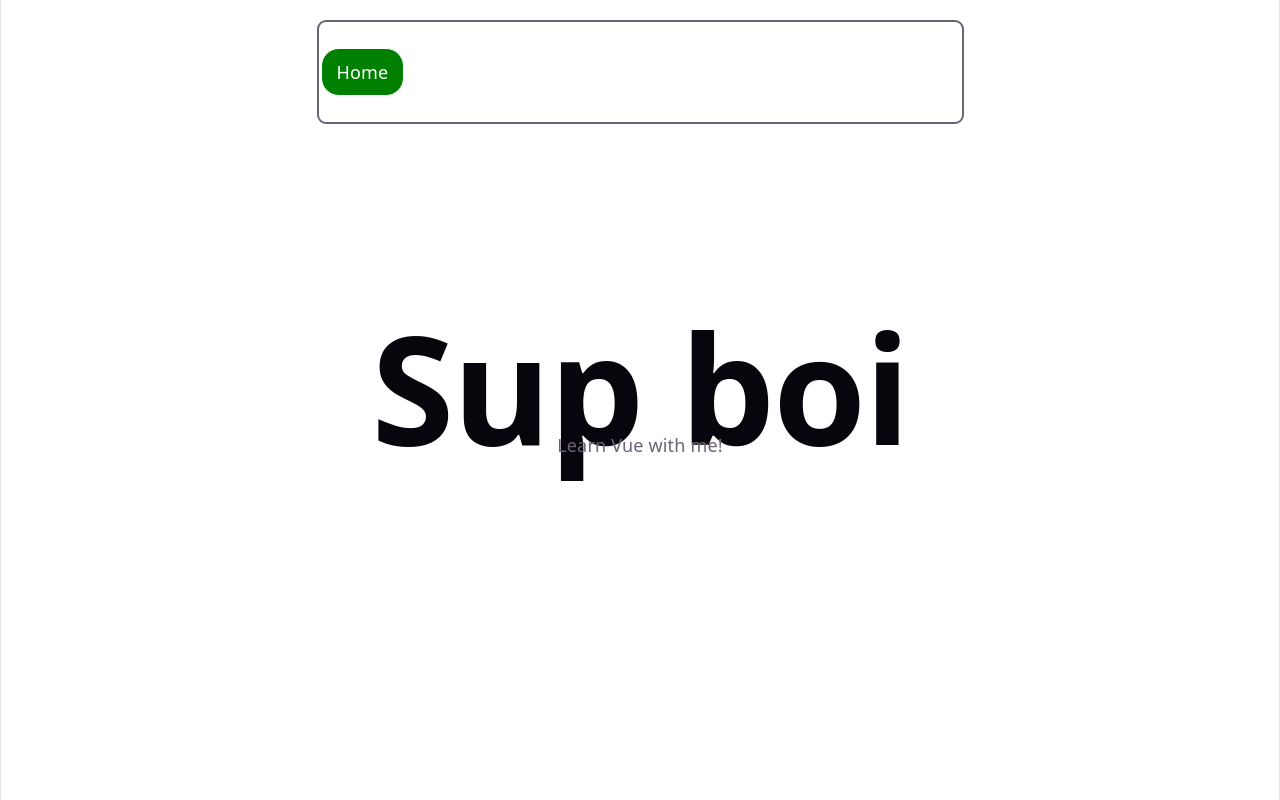
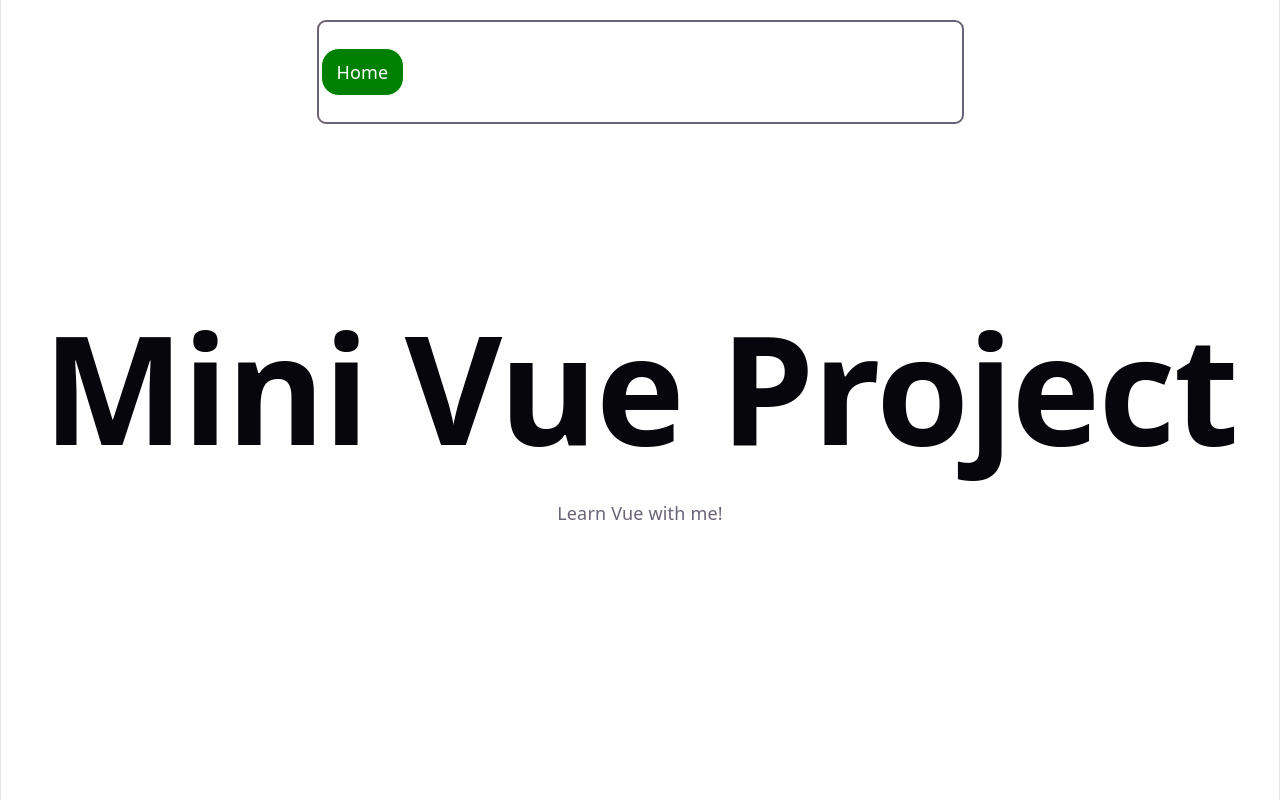
Before and after one commit to ervnmrcdo/MERCADO_ERVIN_FRONTEND, a Vue app: page / in a window 1280 px wide. Built offline with nearby package versions, Linux system fonts and the light colour scheme.

Commit message:
fix: homepage message

```diff
--- a/src/views/HomeView.vue
+++ b/src/views/HomeView.vue
@@ -1,6 +1,6 @@
 <template>
     <div class="hero">
-        <h1>Sup boi</h1>
+        <h1>Mini Vue Project</h1>
         <span>Learn Vue with me!</span>
     </div>
 </template>
@@ -13,10 +13,12 @@
 .hero {
     justify-self: center;
     margin-top: 250px;
+
 }
 
 h1 {
     font-weight: bold;
     font-size: 150px;
+    margin-bottom: 100px;
 }
 </style>
--- a/src/views/TaskCounter.vue
+++ b/src/views/TaskCounter.vue
@@ -1,8 +1,8 @@
 <template>
-  <!-- <div>
+  <div>
     <input v-model="usernameInput" type="text" />
     <button @click="login(usernameInput)">login</button>
-  </div> -->
+  </div>
   <div v-if="!isLoggedIn" class="login-dialog">
     <LoginDialog />
   </div>
```
